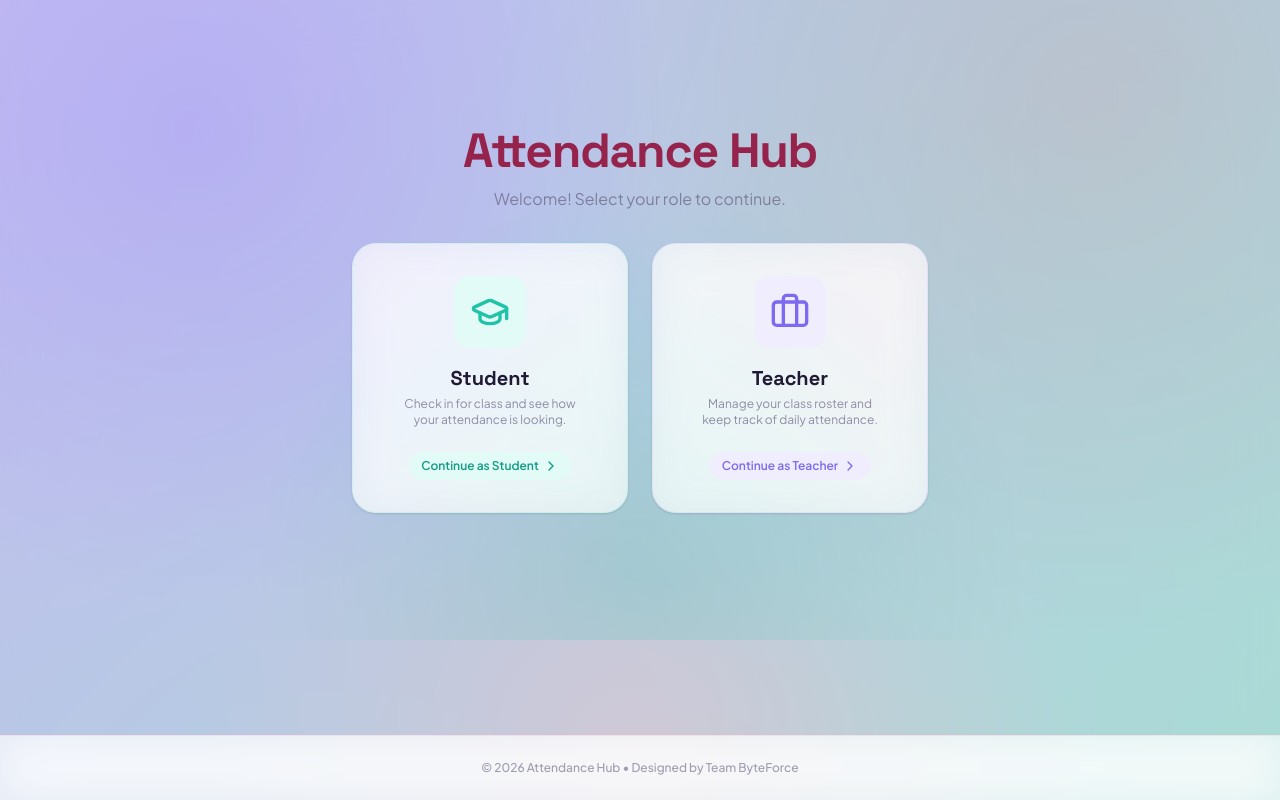
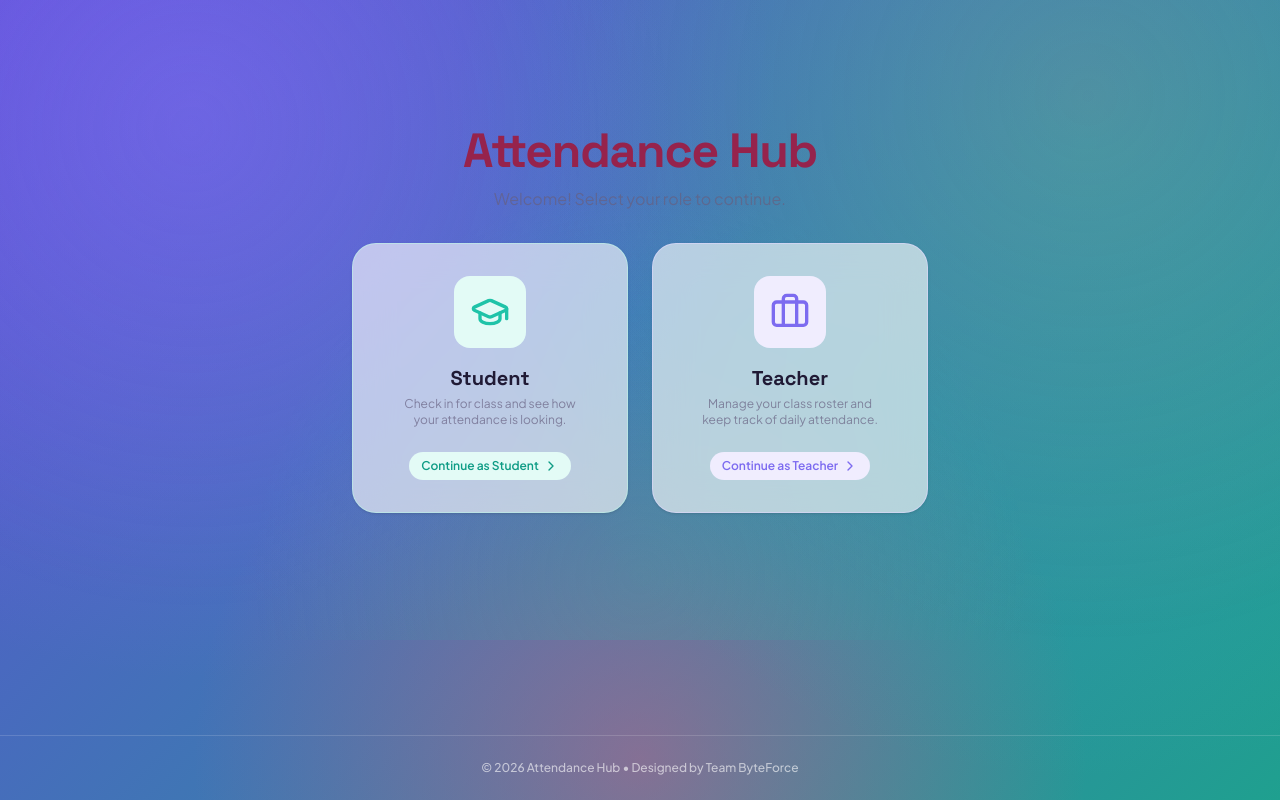
Before and after one commit to brynmonzon55-wq/Attendance-Hub, a React (Vite) app: page / in a window 1280 px wide. Built offline with nearby package versions, Linux system fonts and the light colour scheme; no server answers.

Commit message:
Update App.tsx

```diff
--- a/src/App.tsx
+++ b/src/App.tsx
@@ -14,13 +14,13 @@ import LoginForm from "./components/LoginForm";
 import StudentDashboard from "./components/StudentDashboard";
 import TeacherDashboard from "./components/TeacherDashboard";
 
-export type AppTheme = "default" | "dark" | "void" | "ghost" | "blood-moon";
+export type AppTheme = "default" | "dark";
 
 const THEME_STORAGE_KEY = "attendance_system_theme";
 
 function getStoredTheme(): AppTheme {
   const stored = localStorage.getItem(THEME_STORAGE_KEY);
-  if (stored === "default" || stored === "dark" || stored === "void" || stored === "ghost" || stored === "blood-moon") {
+  if (stored === "default" || stored === "dark") {
     // The person has explicitly picked a theme before - always respect that,
     // even if it happens to be "default" while their system is in dark mode.
     return stored;
@@ -38,17 +38,13 @@ export default function App() {
   const [theme, setTheme] = useState<AppTheme>(getStoredTheme);
 
   useEffect(() => {
-    // Apply the theme filter to <html> itself (not an inner wrapper div).
-    // Applying `filter` to a wrapper makes that wrapper the containing
-    // block for any position:fixed descendants (like modals), which
-    // breaks them the moment the page scrolls horizontally at all - they
-    // drift instead of staying pinned to the real viewport. Putting the
-    // filter on <html> avoids that entirely since it IS the viewport.
-    const root = document.documentElement;
-    root.classList.remove("theme-dark", "theme-void", "theme-ghost", "theme-blood-moon");
-    if (theme !== "default") {
-      root.classList.add(`theme-${theme}`);
-    }
+    // Toggle the real "dark" class on <html> itself (not an inner wrapper
+    // div) - <html> IS the viewport, so it can't become the wrong
+    // containing block for position:fixed descendants like modals the
+    // way a wrapper div could. This class swaps actual CSS custom
+    // property values (see index.css) rather than the old approach of
+    // inverting the whole page with a CSS filter.
+    document.documentElement.classList.toggle("dark", theme === "dark");
   }, [theme]);
 
   useEffect(() => {
@@ -110,14 +106,14 @@ export default function App() {
 
   if (checkingSession) {
     return (
-      <div className="min-h-screen bg-cream flex items-center justify-center">
-        <div className="text-sm text-coral-700/60 font-semibold font-display">Loading...</div>
+      <div className="min-h-screen flex items-center justify-center">
+        <div className="text-sm text-white/70 font-semibold font-display">Loading...</div>
       </div>
     );
   }
 
   return (
-    <div className="min-h-screen bg-cream text-ink selection:bg-coral-100 selection:text-coral-700 antialiased font-sans flex flex-col justify-between" id="app-root">
+    <div className="min-h-screen text-ink selection:bg-coral-100 selection:text-coral-700 antialiased font-sans flex flex-col justify-between" id="app-root">
       <main className="flex-grow flex flex-col">
         {selectedRole === null && (
           <RoleSelection onSelectRole={(role) => setSelectedRole(role)} />
@@ -140,7 +136,7 @@ export default function App() {
         )}
       </main>
 
-      <footer className="py-6 border-t border-coral-100/60 bg-cream text-center text-xs text-ink-soft/60 font-medium font-sans">
+      <footer className="py-6 border-t border-white/15 text-center text-xs text-white/60 font-medium font-sans">
         &copy; {new Date().getFullYear()} Attendance Hub &bull; Designed by Team ByteForce
       </footer>
     </div>
```
